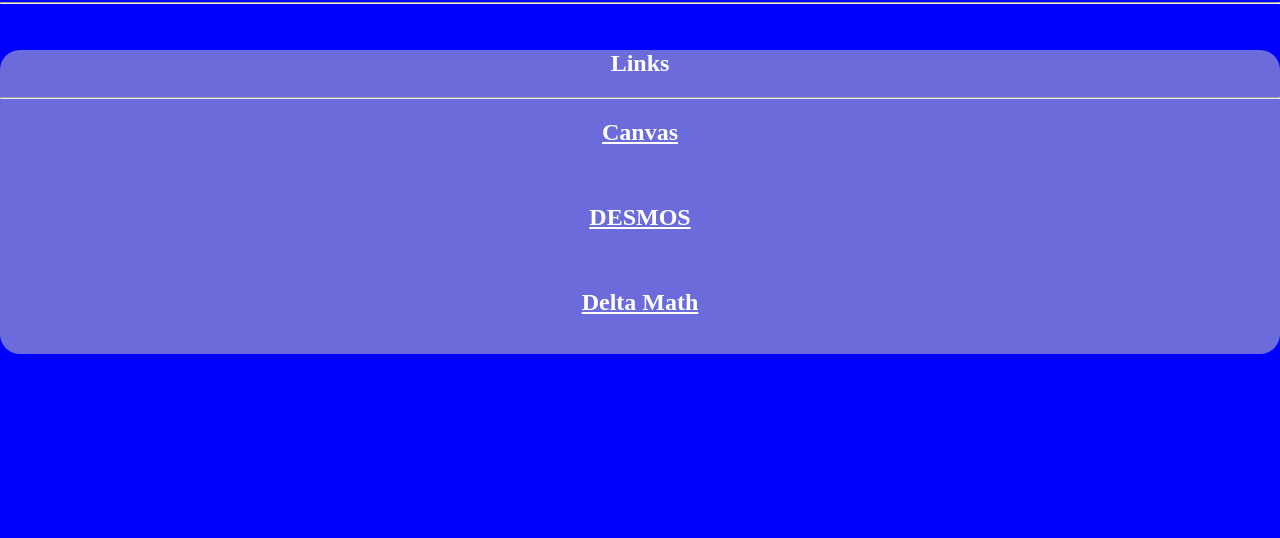
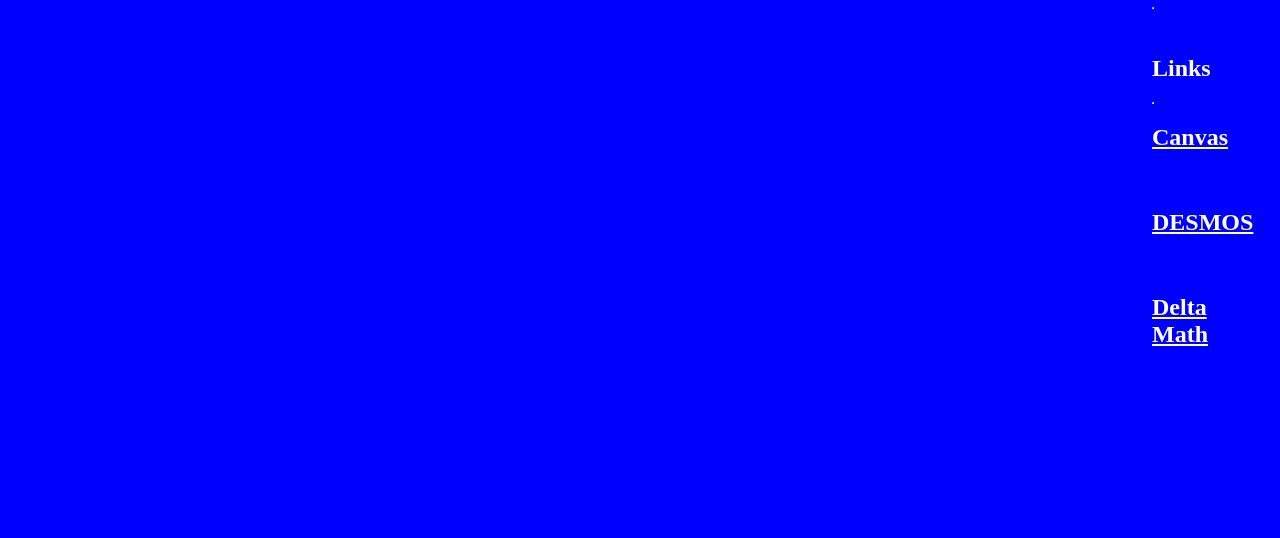
Before and after one commit to boynat6060/launcher1, a plain HTML site: page geometry.html in a window 1280 px wide. Shown: the part 262-800 px from the top of the page. Drawn offline with Linux system fonts and the light colour scheme.

```diff
--- a/geometry.html
+++ b/geometry.html
@@ -37,8 +37,8 @@
             .container {
                 margin-top: auto;
                 margin-bottom: auto;
-                margin-left: auto;
-                margin-right: auto;
+                margin-left: 90vw;
+                margin-right: 90vw;
             }
         </style>
     </head>
```
Also changed, not shown: index.html (+1 -1 lines).
